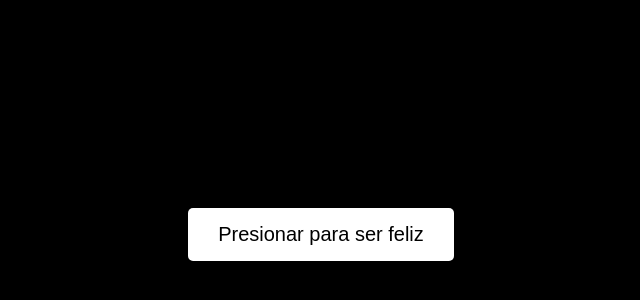
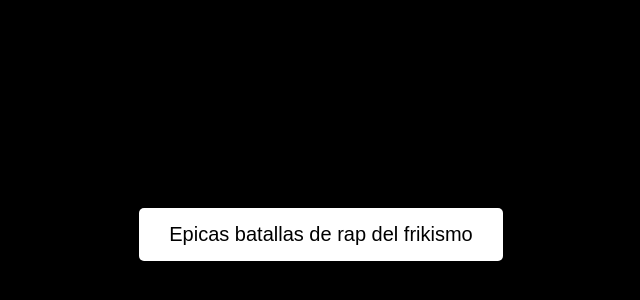
Before and after one commit to themrpc/Pierito2.1, a plain HTML site: page index.html in a window 1280 px wide. Shown: the part 166-466 px from the top of the page, without its empty margins (319-959 px from the left). Drawn offline with Linux system fonts and the light colour scheme.

Commit message:
Update index.html

```diff
--- a/index.html
+++ b/index.html
@@ -31,7 +31,7 @@
     </style>
 </head>
 <body>
-    <button onclick="redirectToVideo()">Presionar para ser feliz</button>
+    <button onclick="redirectToVideo()">Epicas batallas de rap del frikismo</button>
     <script>
         function redirectToVideo() {
             window.location.href = 'https://youtu.be/6Ny2nbm15GY?si=nRDjyFoWaX_iA9xZ';
```
